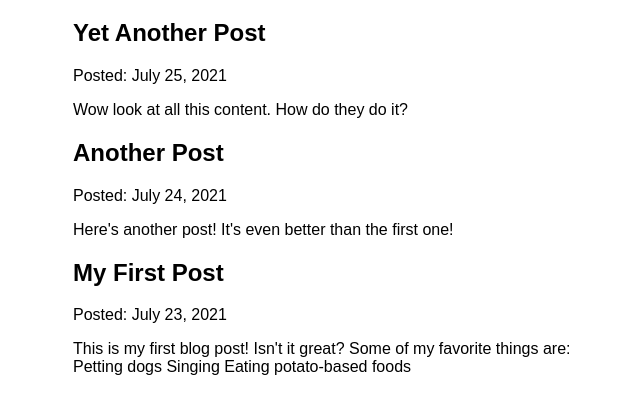
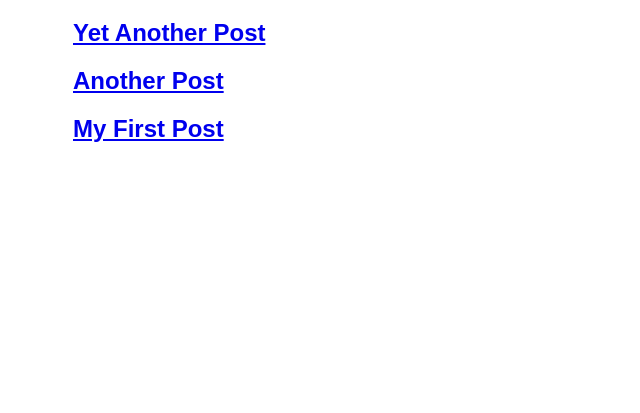
Before and after one commit to Louistam888/gatsby101, a Gatsby site: page /blog in a window 1280 px wide. Shown: the part 157-570 px from the top of the page, without its empty margins (317-957 px from the left). Built offline with nearby package versions, Linux system fonts and the light colour scheme; Gatsby itself is replaced by a stand-in of ours.

Commit message:
finished part 6

```diff
--- a/src/pages/blog.js
+++ b/src/pages/blog/index.js
@@ -1,16 +1,18 @@
 import * as React from "react";
-import Layout from "../components/layout";
-import Seo from "../components/seo";
-import { graphql } from "gatsby";
+import Layout from "../../components/layout";
+import Seo from "../../components/seo";
+import { graphql, Link } from "gatsby";
 
 const BlogPage = ({ data }) => {
   return (
     <Layout pageTitle="My Blog Posts">
       {data.allMdx.nodes.map((node) => (
         <article key={node.id}>
-          <h2>{node.frontmatter.title}</h2>
-          <p>Posted: {node.frontmatter.date}</p>
-          <p>{node.excerpt}</p>
+          <h2>
+            <Link to={`/blog/${node.frontmatter.slug}`}>
+              {node.frontmatter.title}
+            </Link>
+          </h2>
         </article>
       ))}
     </Layout>
@@ -24,6 +26,7 @@
         frontmatter {
           date(formatString: "MMMM D, YYYY")
           title
+          slug
         }
         id
         excerpt
```
Also changed, not shown: src/pages/blog/{mdx.frontmatter__slug}.js (added, +28 -0 lines).
